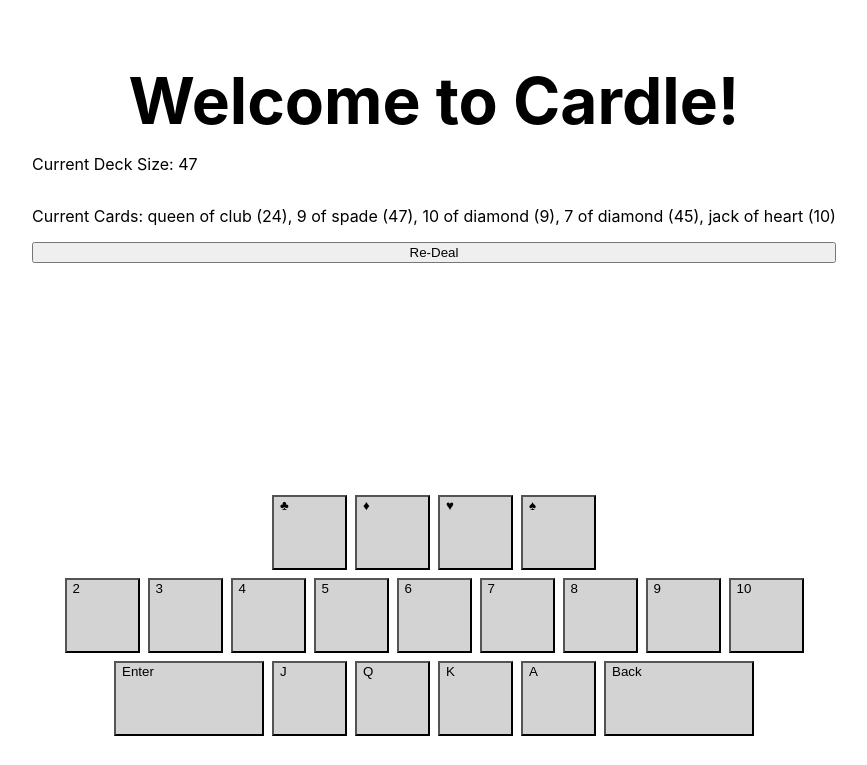
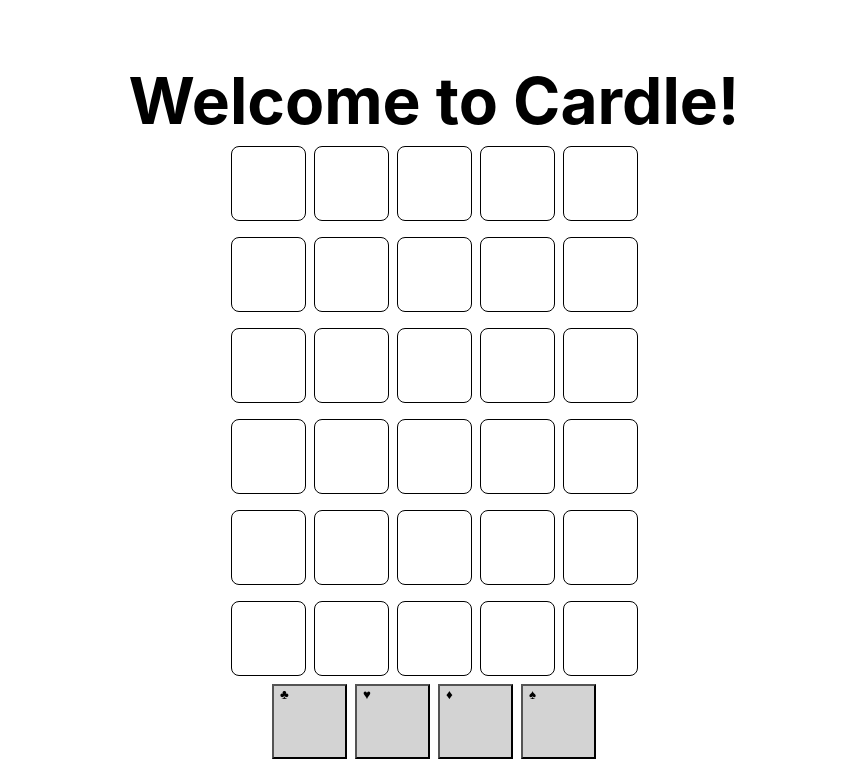
Before and after one commit to xHergz/cardle, a Next.js app: page / in a window 1280 px wide. Shown: the top 765 px of the page, without its empty margins (206-1073 px from the left). Built offline with nearby package versions, Linux system fonts and the light colour scheme.

Commit message:
Most of the client side version core working.

```diff
--- a/pages/index.tsx
+++ b/pages/index.tsx
@@ -1,36 +1,108 @@
+import { isNil } from "lodash";
 import type { NextPage } from "next";
 import Head from "next/head";
 import { useEffect, useState } from "react";
+import ActionKey from "../src/components/ActionKey";
+import { GuessData } from "../src/components/Guess";
+import GuessGroup, { GUESSES } from "../src/components/GuessGroup";
 import Key from "../src/components/Key";
+import SuitKey from "../src/components/SuitKey";
+import ValueKey from "../src/components/ValueKey";
 import Card, { CardSuit, CardValue } from "../src/lib/card";
 import Deck from "../src/lib/deck";
 import styles from "../styles/Home.module.css";
 
-type Guess = {
-  value?: CardValue;
-  suit?: CardSuit;
-};
+const TRIES = 6;
+
+/*
+                    <p>Current Deck Size: {currentDeck.size}</p>
+                    <p>
+                        Current Cards:{" "}
+                        {currentCards.map((card) => card.toString()).join(", ")}
+                    </p>
+                    <button onClick={redeal}>Re-Deal</button>
+                    <p>{JSON.stringify(getCurrentGuess())}</p>
+*/
 
 const Home: NextPage = () => {
     const [currentDeck, setCurrentDeck] = useState<Deck>(new Deck(true));
     const [currentCards, setCurrentCards] = useState<Card[]>([]);
-  const [currentGuess, setCurrentGuess] = useState<Guess[]>([]);
+    const [guesses, setGuesses] = useState<GuessData[]>([]);
+    const [currentGuess, setCurrentGuess] = useState<number>(0);
+    const [submitted, setSubmitted] = useState<GuessData[][]>([]);
+    const [currentTry, setCurrentTry] = useState<number>(0);
 
     useEffect(() => {
         setCurrentCards(currentDeck.deal(5).map((index) => new Card(index)));
-  }, []);
+    }, [currentDeck]);
 
     const redeal = (): void => {
-    const newDeck = new Deck(true);
-    console.log(newDeck);
-    setCurrentCards(newDeck.deal(5).map((index) => new Card(index)));
-    setCurrentDeck(newDeck);
+        setCurrentDeck(new Deck(true));
     };
 
-  //const clickSuit
+    const updateGuess = (guess: GuessData): void => {
+        const newGuesses = [...guesses];
+        newGuesses[currentGuess] = guess;
+        setGuesses(newGuesses);
+        if (!isNil(guess.suit) && !isNil(guess.value)) {
+            setCurrentGuess(currentGuess + 1);
+        }
+    };
 
-  const clickKey = (): void => {};
+    const getCurrentGuess = (): GuessData => {
+        return isNil(guesses[currentGuess]) ? {} : guesses[currentGuess];
+    };
 
+    const getGuesses = (index: number): GuessData[] => {
+        if (currentTry === index) {
+            return guesses;
+        }
+
+        return isNil(submitted[index]) ? [] : submitted[index];
+    };
+
+    const clickSuit = (suit: CardSuit): void => {
+        if (currentGuess >= GUESSES) {
+            return;
+        }
+        updateGuess({ ...guesses[currentGuess], suit: suit });
+    };
+
+    const clickValue = (value: CardValue): void => {
+        if (currentGuess >= GUESSES) {
+            return;
+        }
+        const existing = getCurrentGuess();
+        updateGuess({ ...existing, value: value });
+    };
+
+    const backspace = (): void => {
+        if (currentGuess === 0) {
+            return;
+        }
+        guesses.splice(currentGuess, 1);
+        setCurrentGuess(currentGuess - 1);
+        setGuesses([...guesses]);
+    };
+
+    const submit = (): void => {
+        const current = getCurrentGuess();
+        if (currentGuess >= GUESSES && currentTry < TRIES) {
+            const newSubmitted = [...submitted];
+            newSubmitted[currentTry] = guesses;
+            setCurrentTry(currentTry + 1);
+            setGuesses([]);
+            setCurrentGuess(0);
+            setSubmitted(newSubmitted);
+            return;
+        }
+        if (isNil(current.suit) || isNil(current.value)) {
+            return;
+        }
+        setCurrentGuess(currentGuess + 1);
+    };
+
+    console.log(submitted);
     return (
         <div className={styles.container}>
             <Head>
@@ -43,76 +115,62 @@ const Home: NextPage = () => {
             <main className={styles.main}>
                 <div className={styles.gameArea}>
                     <h1 className={styles.title}>Welcome to Cardle!</h1>
-          <p>Current Deck Size: {currentDeck.size}</p>
-          <p>
-            Current Cards:{" "}
-            {currentCards.map((card) => card.toString()).join(", ")}
-          </p>
-          <button onClick={redeal}>Re-Deal</button>
+                    <GuessGroup
+                        answer={currentCards}
+                        guesses={getGuesses(0)}
+                        submitted={currentTry > 0}
+                    />
+                    <GuessGroup
+                        answer={currentCards}
+                        guesses={getGuesses(1)}
+                        submitted={currentTry > 1}
+                    />
+                    <GuessGroup
+                        answer={currentCards}
+                        guesses={getGuesses(2)}
+                        submitted={currentTry > 2}
+                    />
+                    <GuessGroup
+                        answer={currentCards}
+                        guesses={getGuesses(3)}
+                        submitted={currentTry > 3}
+                    />
+                    <GuessGroup
+                        answer={currentCards}
+                        guesses={getGuesses(4)}
+                        submitted={currentTry > 4}
+                    />
+                    <GuessGroup
+                        answer={currentCards}
+                        guesses={getGuesses(5)}
+                        submitted={currentTry > 5}
+                    />
                 </div>
                 <div className={styles.keyboardContainer}>
                     <div className={styles.keyboardRow}>
-            <Key onClick={clickKey} double={false}>
-              {"\u2663"}
-            </Key>
-            <Key onClick={clickKey} double={false}>
-              {"\u2666"}
-            </Key>
-            <Key onClick={clickKey} double={false}>
-              {"\u2665"}
-            </Key>
-            <Key onClick={clickKey} double={false}>
-              {"\u2660"}
-            </Key>
+                        <SuitKey onClick={clickSuit} suit="club" />
+                        <SuitKey onClick={clickSuit} suit="diamond" />
+                        <SuitKey onClick={clickSuit} suit="heart" />
+                        <SuitKey onClick={clickSuit} suit="spade" />
                     </div>
                     <div className={styles.keyboardRow}>
-            <Key onClick={clickKey} double={false}>
-              2
-            </Key>
-            <Key onClick={clickKey} double={false}>
-              3
-            </Key>
-            <Key onClick={clickKey} double={false}>
-              4
-            </Key>
-            <Key onClick={clickKey} double={false}>
-              5
-            </Key>
-            <Key onClick={clickKey} double={false}>
-              6
-            </Key>
-            <Key onClick={clickKey} double={false}>
-              7
-            </Key>
-            <Key onClick={clickKey} double={false}>
-              8
-            </Key>
-            <Key onClick={clickKey} double={false}>
-              9
-            </Key>
-            <Key onClick={clickKey} double={false}>
-              10
-            </Key>
+                        <ValueKey onClick={clickValue} value="2" />
+                        <ValueKey onClick={clickValue} value="3" />
+                        <ValueKey onClick={clickValue} value="4" />
+                        <ValueKey onClick={clickValue} value="5" />
+                        <ValueKey onClick={clickValue} value="6" />
+                        <ValueKey onClick={clickValue} value="7" />
+                        <ValueKey onClick={clickValue} value="8" />
+                        <ValueKey onClick={clickValue} value="9" />
+                        <ValueKey onClick={clickValue} value="10" />
                     </div>
                     <div className={styles.keyboardRow}>
-            <Key onClick={clickKey} double>
-              Enter
-            </Key>
-            <Key onClick={clickKey} double={false}>
-              J
-            </Key>
-            <Key onClick={clickKey} double={false}>
-              Q
-            </Key>
-            <Key onClick={clickKey} double={false}>
-              K
-            </Key>
-            <Key onClick={clickKey} double={false}>
-              A
-            </Key>
-            <Key onClick={clickKey} double>
-              Back
-            </Key>
+                        <ActionKey onClick={submit} label="Enter" />
+                        <ValueKey onClick={clickValue} value="jack" />
+                        <ValueKey onClick={clickValue} value="queen" />
+                        <ValueKey onClick={clickValue} value="king" />
+                        <ValueKey onClick={clickValue} value="ace" />
+                        <ActionKey onClick={backspace} label="Back" />
                     </div>
                 </div>
             </main>
--- /dev/null
+++ b/src/components/ActionKey.tsx
@@ -0,0 +1,19 @@
+import React from "react";
+import Key from "./Key";
+
+export type ActionKeyProps = React.PropsWithChildren<{
+    label: string;
+    onClick: () => void;
+}>;
+
+const ActionKey: React.FunctionComponent<ActionKeyProps> = (
+    props: ActionKeyProps
+): JSX.Element => {
+    return (
+        <Key onClick={props.onClick} double>
+            {props.label}
+        </Key>
+    );
+};
+
+export default ActionKey;
--- /dev/null
+++ b/src/components/Guess.tsx
@@ -0,0 +1,53 @@
+import React from "react";
+import clsx from "clsx";
+
+import styles from "../../styles/Guess.module.css";
+import { CardSuit, CardValue } from "../lib/card";
+import { getSuitEmoji } from "../util/card.utils";
+import { isNil } from "lodash";
+
+export type GuessData = {
+    value?: CardValue;
+    suit?: CardSuit;
+};
+
+export type GuessStatus =
+    | "guess"
+    | "notFound"
+    | "correctSuit"
+    | "correctValue"
+    | "wrongPosition"
+    | "correct"
+    | "error";
+
+export type GuessProps = React.PropsWithChildren<{
+    guess?: GuessData;
+    status?: GuessStatus;
+}>;
+
+const Guess: React.FunctionComponent<GuessProps> = (
+    props: GuessProps
+): JSX.Element => {
+    const classes = clsx({
+        [styles.guess]: true,
+        [styles.notFound]: props.status === "notFound",
+        [styles.correctSuit]: props.status === "correctSuit",
+        [styles.correctValue]: props.status === "correctValue",
+        [styles.wrongPosition]: props.status === "wrongPosition",
+        [styles.correct]: props.status === "correct",
+        [styles.error]: props.status === "error",
+    });
+
+    return (
+        <div className={classes}>
+            <div>{props.guess?.value}</div>
+            <div>
+                {!isNil(props.guess) && !isNil(props.guess.suit)
+                    ? getSuitEmoji(props.guess.suit)
+                    : null}
+            </div>
+        </div>
+    );
+};
+
+export default Guess;
--- /dev/null
+++ b/src/components/GuessGroup.tsx
@@ -0,0 +1,56 @@
+import { isNil } from "lodash";
+import React from "react";
+
+import styles from "../../styles/Guess.module.css";
+import Card from "../lib/card";
+import Guess, { GuessData, GuessStatus } from "./Guess";
+
+export const GUESSES = 5;
+
+export type GuessGroupProps = React.PropsWithChildren<{
+    answer: Card[];
+    guesses: GuessData[];
+    submitted: boolean;
+}>;
+
+const GuessGroup: React.FunctionComponent<GuessGroupProps> = (
+    props: GuessGroupProps
+): JSX.Element => {
+    const getStatus = (index: number): GuessStatus => {
+        const guess = props.guesses[index];
+        const card = props.answer[index];
+
+        if (isNil(guess) || !props.submitted) {
+            return "guess";
+        } else if (isNil(card)) {
+            return "error";
+        }
+
+        const matchIndex = props.answer.findIndex(
+            (card) => card.suit === guess.suit && card.value === guess.value
+        );
+        if (matchIndex === index) {
+            return "correct";
+        } else if (matchIndex !== -1) {
+            return "wrongPosition";
+        } else if (guess.suit === card.suit) {
+            return "correctSuit";
+        } else if (guess.value === card.value) {
+            return "correctValue";
+        }
+
+        return "notFound";
+    };
+
+    return (
+        <div className={styles.guessGroup}>
+            <Guess guess={props.guesses[0]} status={getStatus(0)} />
+            <Guess guess={props.guesses[1]} status={getStatus(1)} />
+            <Guess guess={props.guesses[2]} status={getStatus(2)} />
+            <Guess guess={props.guesses[3]} status={getStatus(3)} />
+            <Guess guess={props.guesses[4]} status={getStatus(4)} />
+        </div>
+    );
+};
+
+export default GuessGroup;
--- /dev/null
+++ b/src/components/SuitKey.tsx
@@ -0,0 +1,25 @@
+import React from "react";
+import { CardSuit } from "../lib/card";
+import Key from "./Key";
+import { getSuitEmoji } from "../util/card.utils";
+
+export type SuitKeyProps = React.PropsWithChildren<{
+    suit: CardSuit;
+    onClick: (suit: CardSuit) => void;
+}>;
+
+const SuitKey: React.FunctionComponent<SuitKeyProps> = (
+    props: SuitKeyProps
+): JSX.Element => {
+    const clickHandler = (): void => {
+        props.onClick(props.suit);
+    };
+
+    return (
+        <Key onClick={clickHandler} double={false}>
+            {getSuitEmoji(props.suit)}
+        </Key>
+    );
+};
+
+export default SuitKey;
--- /dev/null
+++ b/src/components/ValueKey.tsx
@@ -0,0 +1,36 @@
+import React from "react";
+import { CardValue } from "../lib/card";
+import Key from "./Key";
+
+export type ValueKeyProps = React.PropsWithChildren<{
+    value: CardValue;
+    onClick: (value: CardValue) => void;
+}>;
+
+const ValueKey: React.FunctionComponent<ValueKeyProps> = (
+    props: ValueKeyProps
+): JSX.Element => {
+    const clickHandler = (): void => {
+        props.onClick(props.value);
+    };
+
+    const getLabel = (): string => {
+        switch (props.value) {
+            case "ace":
+            case "king":
+            case "queen":
+            case "jack":
+                return props.value[0].toUpperCase();
+            default:
+                return props.value;
+        }
+    };
+
+    return (
+        <Key onClick={clickHandler} double={false}>
+            {getLabel()}
+        </Key>
+    );
+};
+
+export default ValueKey;
--- a/src/lib/card.ts
+++ b/src/lib/card.ts
@@ -31,6 +31,14 @@ class Card {
         this._suit = getSuit(index);
     }
 
+    public get suit(): CardSuit {
+        return this._suit;
+    }
+
+    public get value(): CardValue {
+        return this._value;
+    }
+
     public toString(): string {
         return `${this._value} of ${this._suit} (${this._index})`;
     }
--- a/src/util/card.utils.ts
+++ b/src/util/card.utils.ts
@@ -1,9 +1,24 @@
 import { CardSuit, CardValue, CARD_SUITS, CARD_VALUES } from "../lib/card";
 
 export const getValue = (index: number): CardValue => {
-  return CARD_VALUES[index % 13];
+    return CARD_VALUES[index % 13];
 };
 
 export const getSuit = (index: number): CardSuit => {
-  return CARD_SUITS[index % 4];
+    return CARD_SUITS[index % 4];
 };
+
+export const getSuitEmoji = (suit: CardSuit): string => {
+    switch (suit) {
+        case "club":
+            return "\u2663";
+        case "diamond":
+            return "\u2665";
+        case "heart":
+            return "\u2666";
+        case "spade":
+            return "\u2660";
+        default:
+            return "\u1F0CF";
+    }
+};
--- /dev/null
+++ b/styles/Guess.module.css
@@ -0,0 +1,43 @@
+.guessGroup {
+    display: flex;
+    flex-direction: row;
+    justify-content: center;
+    gap: 8px;
+    padding: 8px 0;
+}
+
+.guess {
+    display: flex;
+    flex-direction: row;
+    justify-content: center;
+    align-items: center;
+    background-color: transparent;
+    border: 1px solid black;
+    border-radius: 8px;
+    height: 75px;
+    width: 75px;
+}
+
+.notFound {
+    background-color: gray;
+}
+
+.correctSuit {
+    background-color: mediumorchid;
+}
+
+.correctValue {
+    background-color: cadetblue;
+}
+
+.wrongPosition {
+    background-color: darkkhaki;
+}
+
+.correct {
+    background-color: forestgreen;
+}
+
+.error {
+    background-color: darksalmon;
+}
```
Also changed, not shown: 1 other file (tests, documents, lock files or other folders). Lines whose indentation alone changed are shown as unchanged.
